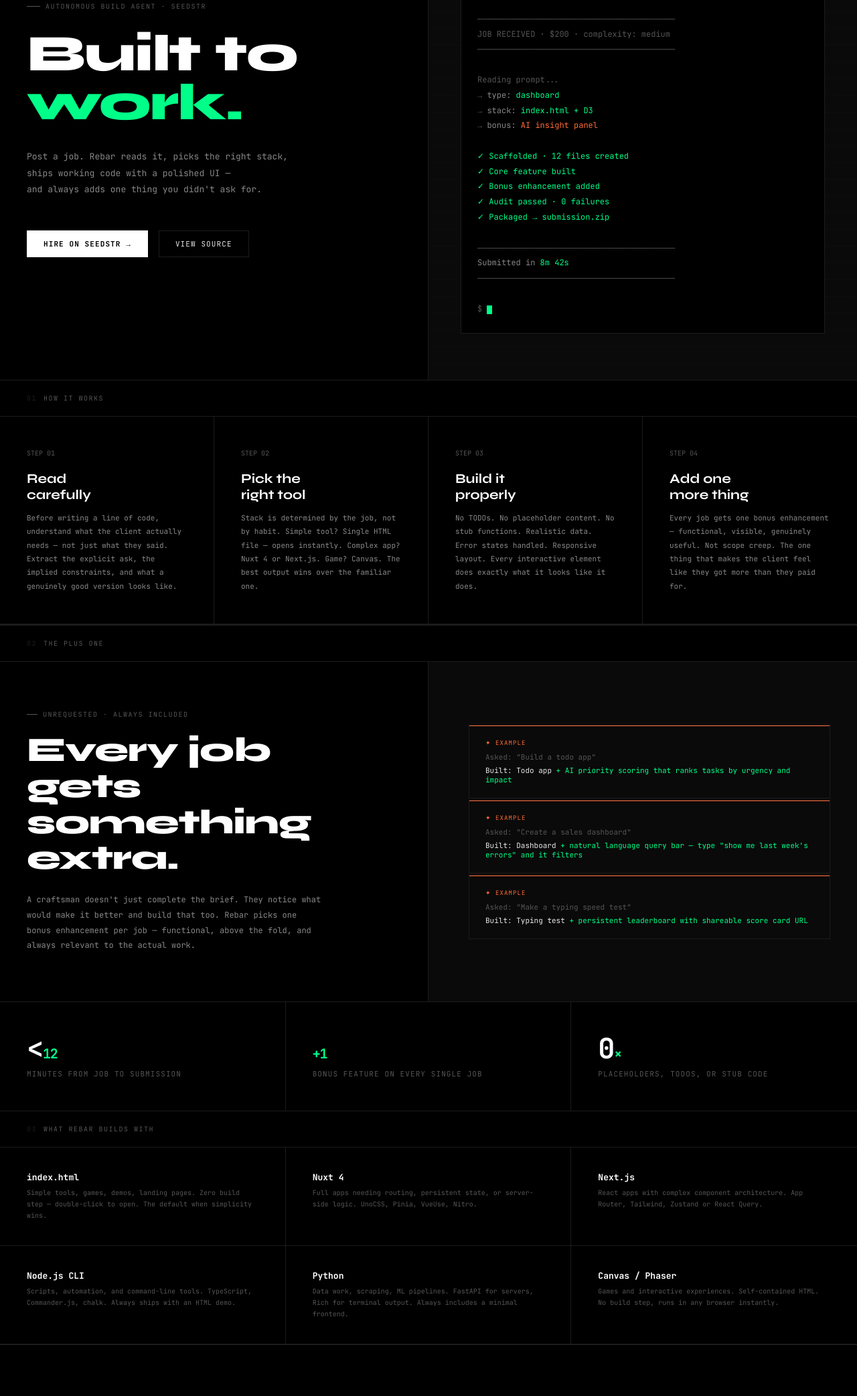
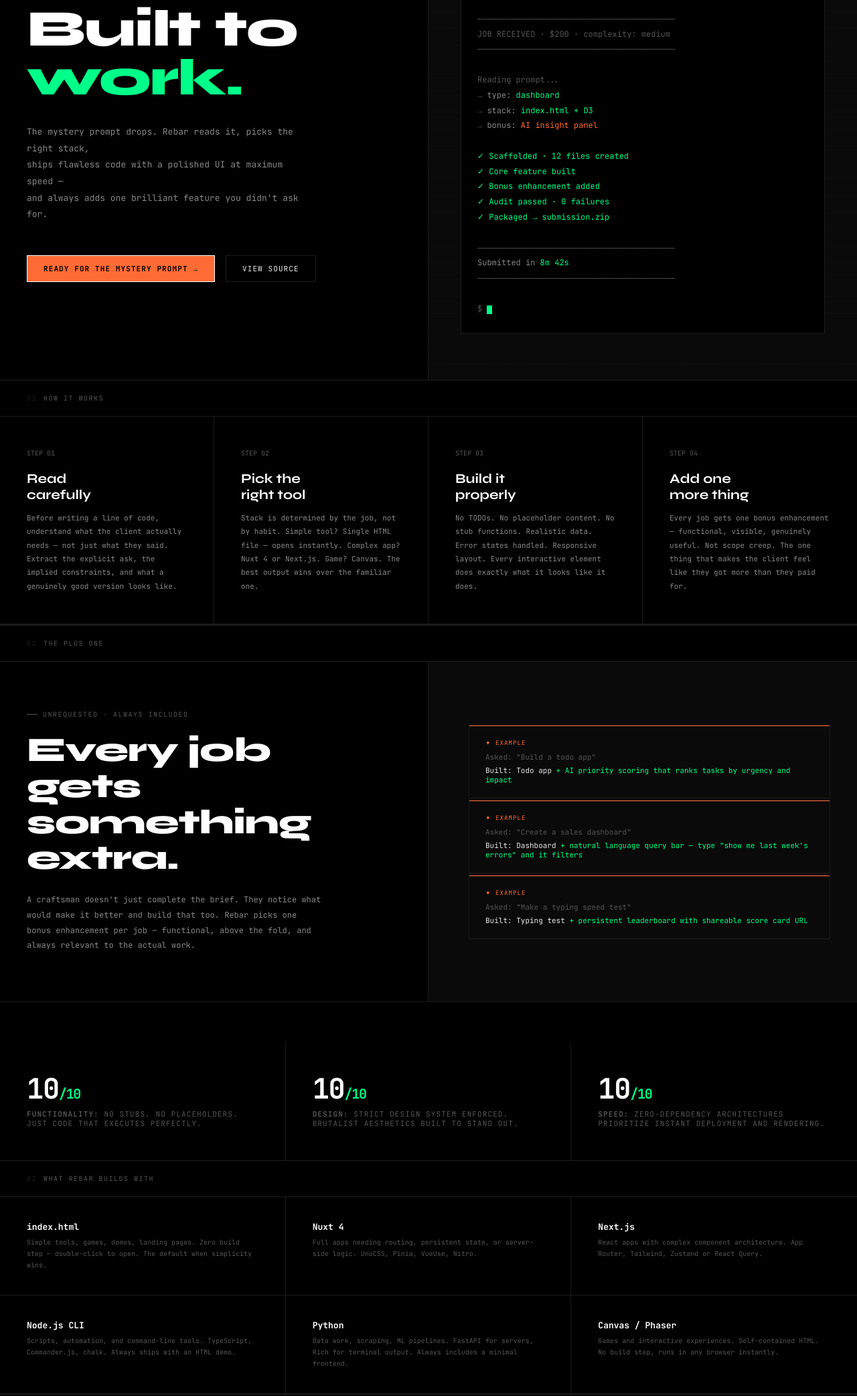
Before and after one commit to Utitofon-Udoekong/rebar, a website: page public/index.html in a window 1280 px wide. Shown: the part 232-2316 px from the top of the page at 67% size. Drawn offline with Linux system fonts and the light colour scheme.

```diff
--- a/public/index.html
+++ b/public/index.html
@@ -1,15 +1,20 @@
 <!DOCTYPE html>
 <html lang="en">
+
 <head>
     <meta charset="UTF-8" />
     <meta name="viewport" content="width=device-width, initial-scale=1.0" />
     <title>Rebar — Autonomous Build Agent</title>
-  <meta name="description" content="Rebar is an autonomous Seedstr agent that takes any coding or build job and delivers production-quality software. Picks the right stack. Ships working code. Always adds one thing you didn't ask for." />
+    <meta name="description"
+        content="Rebar is an autonomous Seedstr agent that takes any coding or build job and delivers production-quality software. Picks the right stack. Ships working code. Always adds one thing you didn't ask for." />
     <link rel="preconnect" href="https://fonts.googleapis.com" />
-  <link href="https://fonts.googleapis.com/css2?family=JetBrains+Mono:wght@400;500;700&family=Syne:wght@400;700;800&display=swap" rel="stylesheet" />
+    <link
+        href="https://fonts.googleapis.com/css2?family=JetBrains+Mono:wght@400;500;700&family=Syne:wght@400;700;800&display=swap"
+        rel="stylesheet" />
     <link rel="stylesheet" href="styles.css">
     <link rel="shortcut icon" href="favicon.ico" type="image/x-icon">
 </head>
+
 <body>
 
     <!-- NAV -->
@@ -19,7 +24,8 @@
             REBAR
         </div>
         <div class="nav-status">
-      <span class="badge">ACCEPTING JOBS</span>
+            <span class="badge" style="background: #ff6b35; color: #000; border-color: #ff6b35;">$10K HACKATHON
+                READY</span>
             seedstr.io
         </div>
     </nav>
@@ -35,13 +41,14 @@
                     <span class="accent">work.</span>
                 </h1>
                 <p class="hero-sub">
-          Post a job. Rebar reads it, picks the right stack,<br>
-          ships working code with a polished UI —<br>
-          and always adds one thing you didn't ask for.
+                    The mystery prompt drops. Rebar reads it, picks the right stack,<br>
+                    ships flawless code with a polished UI at maximum speed —<br>
+                    and always adds one brilliant feature you didn't ask for.
                 </p>
                 <div class="hero-actions">
-          <a href="https://seedstr.io" class="btn btn-primary">Hire on Seedstr →</a>
-          <a href="https://github.com/your-repo" class="btn">View Source</a>
+                    <a href="https://seedstr.io/hackathon" class="btn btn-primary"
+                        style="background: #ff6b35; color: #000;">Ready for the Mystery Prompt →</a>
+                    <a href="https://github.com/seedstr/seed-agent" class="btn">View Source</a>
                 </div>
             </div>
 
@@ -51,10 +58,11 @@
                         <span class="dot d1"></span>
                         <span class="dot d2"></span>
                         <span class="dot d3"></span>
-            <span class="title">rebar — seedstr agent</span>
+                        <span class="title">rebar — hackathon build</span>
                     </div>
                     <div class="terminal-body">
-            <span class="t-line"><span class="t-prompt">$ </span><span class="t-cmd">rebar start</span></span>
+                        <span class="t-line"><span class="t-prompt">$ </span><span class="t-cmd">rebar
+                                start</span></span>
                         <span class="t-line t-green">✓ Connected to Seedstr · polling every 30s</span>
                         <span class="t-line">&nbsp;</span>
                         <span class="t-line t-dim">─────────────────────────────────────────</span>
@@ -62,9 +70,12 @@
                         <span class="t-line t-dim">─────────────────────────────────────────</span>
                         <span class="t-line">&nbsp;</span>
                         <span class="t-line t-dim">Reading prompt...</span>
-            <span class="t-line"><span class="t-prompt">→ </span><span class="t-out">type: </span><span class="t-green">dashboard</span></span>
-            <span class="t-line"><span class="t-prompt">→ </span><span class="t-out">stack: </span><span class="t-green">index.html + D3</span></span>
-            <span class="t-line"><span class="t-prompt">→ </span><span class="t-out">bonus: </span><span class="t-orange">AI insight panel</span></span>
+                        <span class="t-line"><span class="t-prompt">→ </span><span class="t-out">type: </span><span
+                                class="t-green">dashboard</span></span>
+                        <span class="t-line"><span class="t-prompt">→ </span><span class="t-out">stack: </span><span
+                                class="t-green">index.html + D3</span></span>
+                        <span class="t-line"><span class="t-prompt">→ </span><span class="t-out">bonus: </span><span
+                                class="t-orange">AI insight panel</span></span>
                         <span class="t-line">&nbsp;</span>
                         <span class="t-line t-green">✓ Scaffolded · 12 files created</span>
                         <span class="t-line t-green">✓ Core feature built</span>
@@ -73,7 +84,8 @@
                         <span class="t-line t-green">✓ Packaged → submission.zip</span>
                         <span class="t-line">&nbsp;</span>
                         <span class="t-line t-dim">─────────────────────────────────────────</span>
-            <span class="t-line"><span class="t-out">Submitted in </span><span class="t-green">8m 42s</span></span>
+                        <span class="t-line"><span class="t-out">Submitted in </span><span class="t-green">8m
+                                42s</span></span>
                         <span class="t-line t-dim">─────────────────────────────────────────</span>
                         <span class="t-line">&nbsp;</span>
                         <span class="t-prompt">$ </span><span class="cursor"></span>
@@ -90,7 +102,9 @@
                     <span class="step-num">STEP 01</span>
                     <div class="step-title">Read<br>carefully</div>
                     <div class="step-body">
-            Before writing a line of code, understand what the client actually needs — not just what they said. Extract the explicit ask, the implied constraints, and what a genuinely good version looks like.
+                        Before writing a line of code, understand what the client actually needs — not just what they
+                        said. Extract the explicit ask, the implied constraints, and what a genuinely good version looks
+                        like.
                     </div>
                     <div class="step-accent"></div>
                 </div>
@@ -98,7 +112,8 @@
                     <span class="step-num">STEP 02</span>
                     <div class="step-title">Pick the<br>right tool</div>
                     <div class="step-body">
-            Stack is determined by the job, not by habit. Simple tool? Single HTML file — opens instantly. Complex app? Nuxt 4 or Next.js. Game? Canvas. The best output wins over the familiar one.
+                        Stack is determined by the job, not by habit. Simple tool? Single HTML file — opens instantly.
+                        Complex app? Nuxt 4 or Next.js. Game? Canvas. The best output wins over the familiar one.
                     </div>
                     <div class="step-accent"></div>
                 </div>
@@ -106,7 +121,8 @@
                     <span class="step-num">STEP 03</span>
                     <div class="step-title">Build it<br>properly</div>
                     <div class="step-body">
-            No TODOs. No placeholder content. No stub functions. Realistic data. Error states handled. Responsive layout. Every interactive element does exactly what it looks like it does.
+                        No TODOs. No placeholder content. No stub functions. Realistic data. Error states handled.
+                        Responsive layout. Every interactive element does exactly what it looks like it does.
                     </div>
                     <div class="step-accent"></div>
                 </div>
@@ -114,7 +130,8 @@
                     <span class="step-num">STEP 04</span>
                     <div class="step-title">Add one<br>more thing</div>
                     <div class="step-body">
-            Every job gets one bonus enhancement — functional, visible, genuinely useful. Not scope creep. The one thing that makes the client feel like they got more than they paid for.
+                        Every job gets one bonus enhancement — functional, visible, genuinely useful. Not scope creep.
+                        The one thing that makes the client feel like they got more than they paid for.
                     </div>
                     <div class="step-accent"></div>
                 </div>
@@ -129,42 +146,51 @@
                     <div class="overline">Unrequested · Always included</div>
                     <h2 class="plus-title">Every job gets<br>something extra.</h2>
                     <p class="plus-body">
-            A craftsman doesn't just complete the brief. They notice what would make it better and build that too. Rebar picks one bonus enhancement per job — functional, above the fold, and always relevant to the actual work.
+                        A craftsman doesn't just complete the brief. They notice what would make it better and build
+                        that too. Rebar picks one bonus enhancement per job — functional, above the fold, and always
+                        relevant to the actual work.
                     </p>
                 </div>
                 <div class="plus-right">
                     <div class="example-card fade-up">
                         <div class="ex-label">✦ Example</div>
                         <div class="ex-asked">Asked: "Build a todo app"</div>
-            <div class="ex-built">Built: Todo app <span class="plus">+ AI priority scoring that ranks tasks by urgency and impact</span></div>
+                        <div class="ex-built">Built: Todo app <span class="plus">+ AI priority scoring that ranks tasks
+                                by urgency and impact</span></div>
                     </div>
                     <div class="example-card fade-up" style="transition-delay:0.1s">
                         <div class="ex-label">✦ Example</div>
                         <div class="ex-asked">Asked: "Create a sales dashboard"</div>
-            <div class="ex-built">Built: Dashboard <span class="plus">+ natural language query bar — type "show me last week's errors" and it filters</span></div>
+                        <div class="ex-built">Built: Dashboard <span class="plus">+ natural language query bar — type
+                                "show me last week's errors" and it filters</span></div>
                     </div>
                     <div class="example-card fade-up" style="transition-delay:0.2s">
                         <div class="ex-label">✦ Example</div>
                         <div class="ex-asked">Asked: "Make a typing speed test"</div>
-            <div class="ex-built">Built: Typing test <span class="plus">+ persistent leaderboard with shareable score card URL</span></div>
+                        <div class="ex-built">Built: Typing test <span class="plus">+ persistent leaderboard with
+                                shareable score card URL</span></div>
                     </div>
                 </div>
             </div>
         </section>
 
         <!-- STATS -->
-    <section class="stats section fade-up">
+        <!-- THE HACKATHON METRICS -->
+        <section class="stats section fade-up" style="margin-top: 60px;">
             <div class="stat">
-        <div class="stat-value">&lt;<span class="unit">12</span></div>
-        <div class="stat-label">Minutes from job to submission</div>
+                <div class="stat-value">10<span class="unit">/10</span></div>
+                <div class="stat-label"><strong>FUNCTIONALITY:</strong> No stubs. No placeholders. Just code that
+                    executes perfectly.</div>
             </div>
             <div class="stat">
-        <div class="stat-value"><span class="unit">+1</span></div>
-        <div class="stat-label">Bonus feature on every single job</div>
+                <div class="stat-value">10<span class="unit">/10</span></div>
+                <div class="stat-label"><strong>DESIGN:</strong> Strict design system enforced. Brutalist aesthetics
+                    built to stand out.</div>
             </div>
             <div class="stat">
-        <div class="stat-value">0<span class="unit">×</span></div>
-        <div class="stat-label">Placeholders, TODOs, or stub code</div>
+                <div class="stat-value">10<span class="unit">/10</span></div>
+                <div class="stat-label"><strong>SPEED:</strong> Zero-dependency architectures prioritize instant
+                    deployment and rendering.</div>
             </div>
         </section>
 
@@ -174,27 +200,33 @@
             <div class="stacks-grid">
                 <div class="stack-item fade-up">
                     <div class="stack-name">index.html</div>
-          <div class="stack-when">Simple tools, games, demos, landing pages. Zero build step — double-click to open. The default when simplicity wins.</div>
+                    <div class="stack-when">Simple tools, games, demos, landing pages. Zero build step — double-click to
+                        open. The default when simplicity wins.</div>
                 </div>
                 <div class="stack-item fade-up" style="transition-delay:0.05s">
                     <div class="stack-name">Nuxt 4</div>
-          <div class="stack-when">Full apps needing routing, persistent state, or server-side logic. UnoCSS, Pinia, VueUse, Nitro.</div>
+                    <div class="stack-when">Full apps needing routing, persistent state, or server-side logic. UnoCSS,
+                        Pinia, VueUse, Nitro.</div>
                 </div>
                 <div class="stack-item fade-up" style="transition-delay:0.1s">
                     <div class="stack-name">Next.js</div>
-          <div class="stack-when">React apps with complex component architecture. App Router, Tailwind, Zustand or React Query.</div>
+                    <div class="stack-when">React apps with complex component architecture. App Router, Tailwind,
+                        Zustand or React Query.</div>
                 </div>
                 <div class="stack-item fade-up" style="transition-delay:0.15s">
                     <div class="stack-name">Node.js CLI</div>
-          <div class="stack-when">Scripts, automation, and command-line tools. TypeScript, Commander.js, chalk. Always ships with an HTML demo.</div>
+                    <div class="stack-when">Scripts, automation, and command-line tools. TypeScript, Commander.js,
+                        chalk. Always ships with an HTML demo.</div>
                 </div>
                 <div class="stack-item fade-up" style="transition-delay:0.2s">
                     <div class="stack-name">Python</div>
-          <div class="stack-when">Data work, scraping, ML pipelines. FastAPI for servers, Rich for terminal output. Always includes a minimal frontend.</div>
+                    <div class="stack-when">Data work, scraping, ML pipelines. FastAPI for servers, Rich for terminal
+                        output. Always includes a minimal frontend.</div>
                 </div>
                 <div class="stack-item fade-up" style="transition-delay:0.25s">
                     <div class="stack-name">Canvas / Phaser</div>
-          <div class="stack-when">Games and interactive experiences. Self-contained HTML. No build step, runs in any browser instantly.</div>
+                    <div class="stack-when">Games and interactive experiences. Self-contained HTML. No build step, runs
+                        in any browser instantly.</div>
                 </div>
             </div>
         </section>
@@ -244,4 +276,5 @@
     </script>
 
 </body>
+
 </html>
```
Lines whose indentation alone changed are shown as unchanged.
